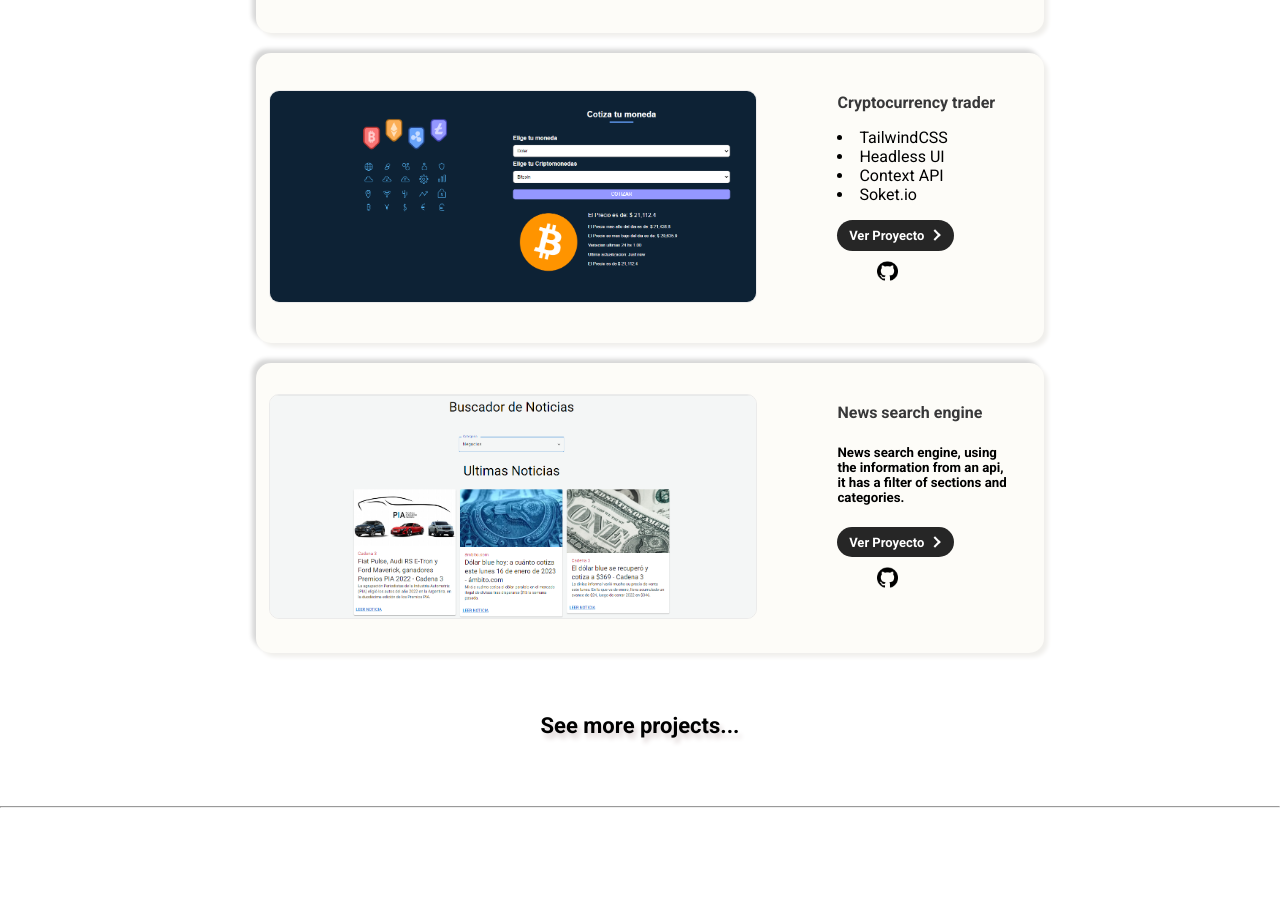
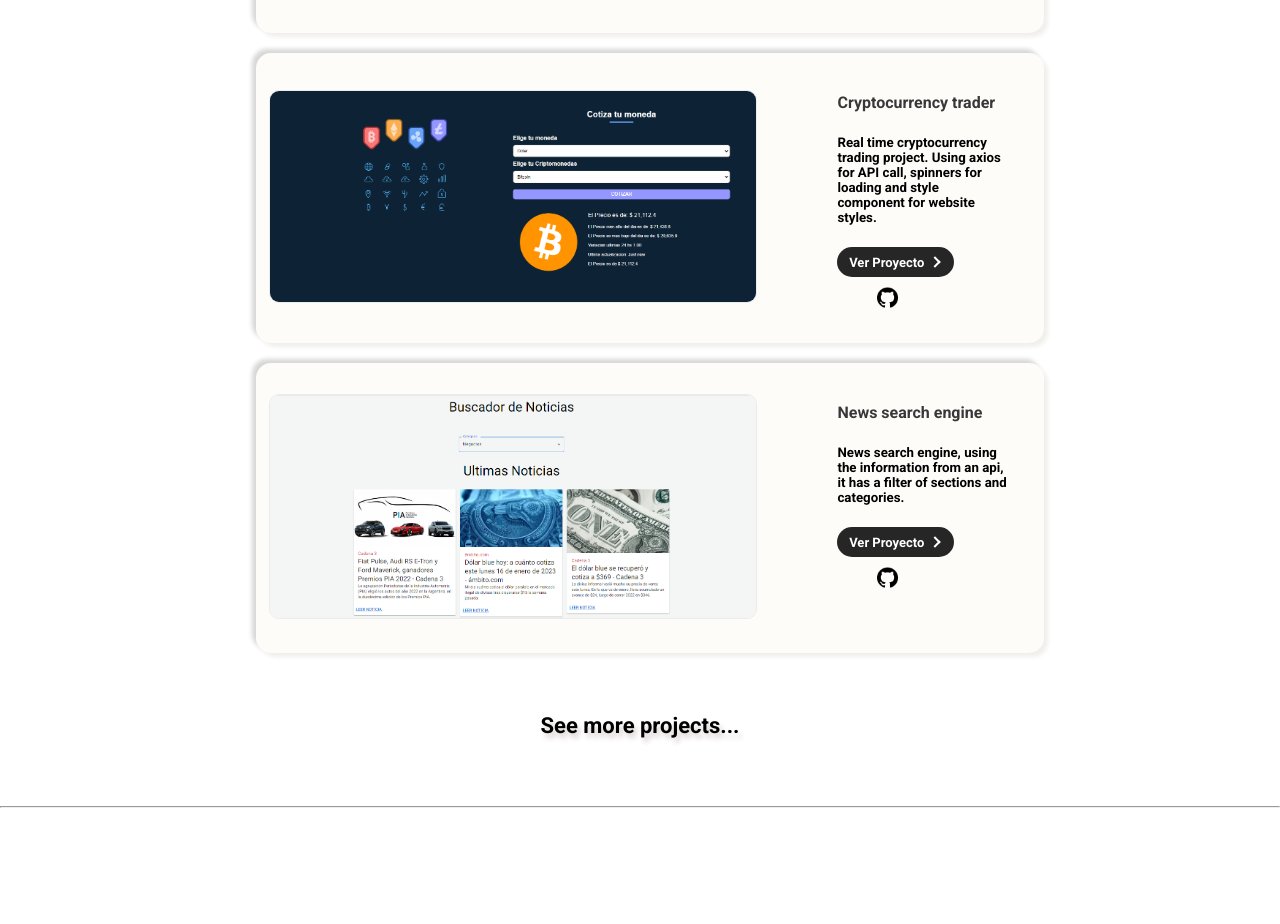
Before and after one commit to ArnedoAlejandro/Portfolio, a React (Vite) app: page / in a window 1280 px wide. Shown: the part 2060-2984 px from the top of the page. Built offline with nearby package versions, Linux system fonts and the light colour scheme.

Commit message:
Second comit

```diff
--- a/src/components/Proyectos.jsx
+++ b/src/components/Proyectos.jsx
@@ -129,10 +129,7 @@ const Proyectos = () => {
 
                     <p className="tecnologias" >Cryptocurrency trader</p>
 
-                    <li>TailwindCSS</li>
-                    <li>Headless UI</li>
-                    <li>Context API</li>
-                    <li>Soket.io</li>
+                    <h5>Real time cryptocurrency trading project. Using axios for API call, spinners for loading and style component for website styles. </h5>
 
                     <div className="ver-proyect">
                         <a target="_blank" href="https://cotizador-de-criptomonedas-ay9j.vercel.app/" className="redireccion-proyect">
```
